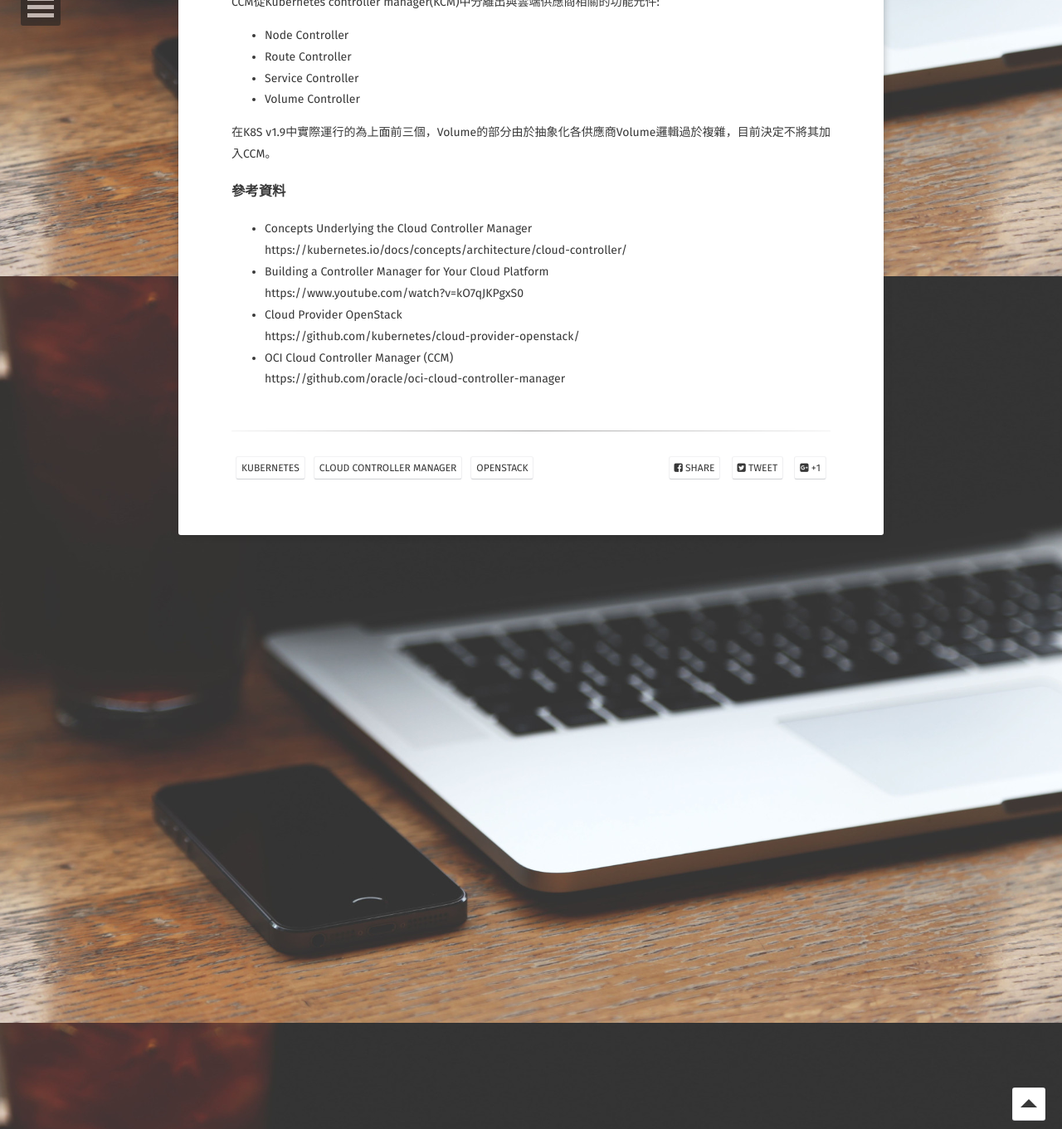
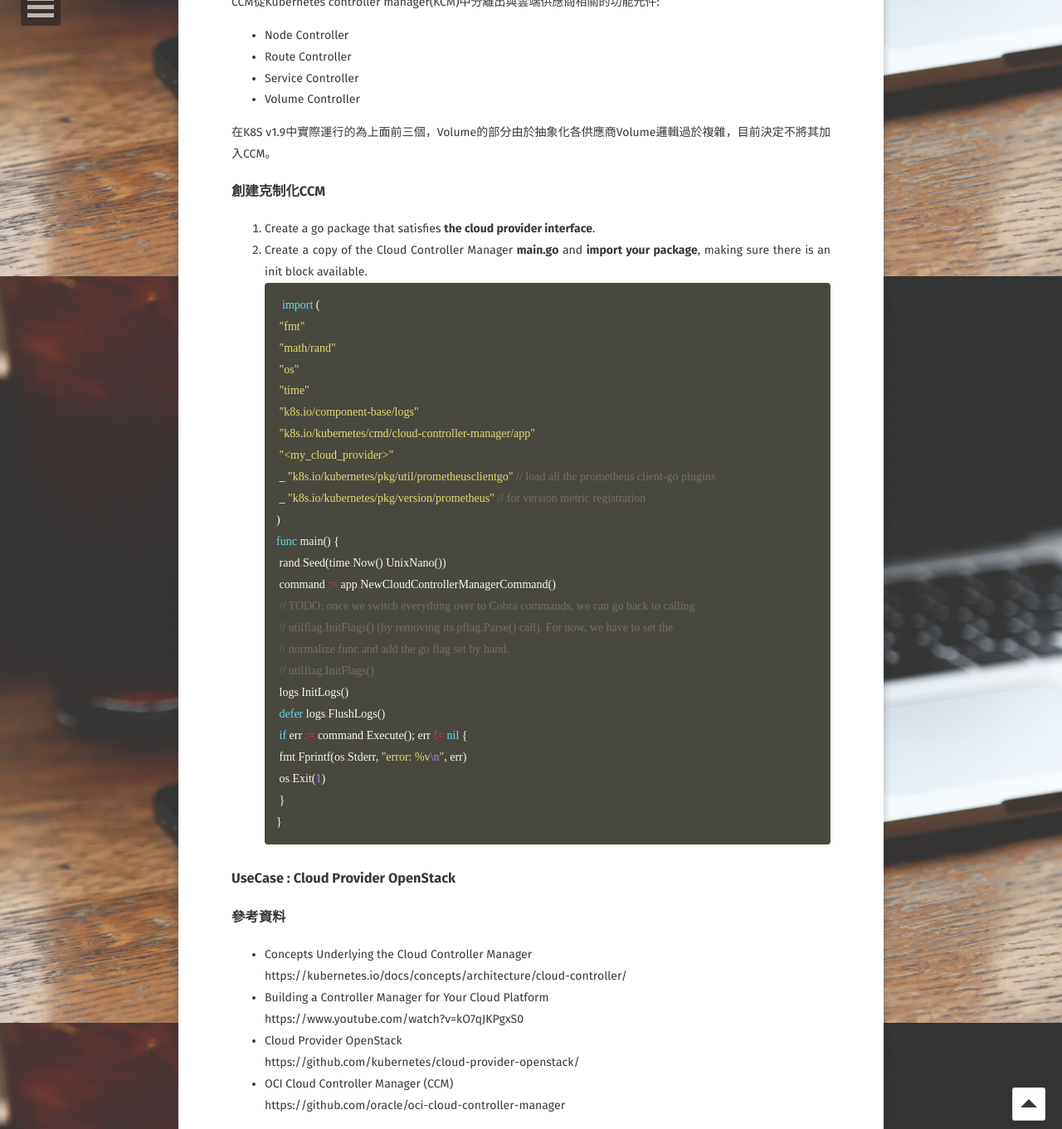
Before and after one commit to kisekitw/kisekitw.github.io, a Jekyll site: the page built from _posts/2019-09-04-Cloud-Controller-Manager.md, in a window 1280 px wide and 1400 px high, scrolled down 2328 px, cut to the strip 39-1400 px from the top of the window. Shown: the whole strip at 83% size. Built offline with Jekyll 4.4.1, drawn with Linux system fonts in a browser that asks for light colours; some web fonts are replaced; some of the changed text lies outside the part shown.

Commit message:
add CCM intro

````diff
--- a/_posts/2019-09-04-Cloud-Controller-Manager.md
+++ b/_posts/2019-09-04-Cloud-Controller-Manager.md
@@ -72,7 +72,40 @@ CCM從Kubernetes controller manager(KCM)中分離出與雲端供應商相關的
 
 在K8S v1.9中實際運行的為上面前三個，Volume的部分由於抽象化各供應商Volume邏輯過於複雜，目前決定不將其加入CCM。
 
+### 創建克制化CCM
 
+1. Create a go package that satisfies **the cloud provider interface**.
+2. Create a copy of the Cloud Controller Manager **main.go** and **import your package**, making sure there is an init block available.
+```golang
+import (
+ "fmt"
+ "math/rand"
+ "os"
+ "time"
+ "k8s.io/component-base/logs"
+ "k8s.io/kubernetes/cmd/cloud-controller-manager/app"
+ "<my_cloud_provider>"
+ _ "k8s.io/kubernetes/pkg/util/prometheusclientgo" // load all the prometheus client-go plugins
+ _ "k8s.io/kubernetes/pkg/version/prometheus" // for version metric registration
+)
+func main() {
+ rand.Seed(time.Now().UnixNano())
+ command := app.NewCloudControllerManagerCommand()
+ // TODO: once we switch everything over to Cobra commands, we can go back to calling
+ // utilflag.InitFlags() (by removing its pflag.Parse() call). For now, we have to set the
+ // normalize func and add the go flag set by hand.
+ // utilflag.InitFlags()
+ logs.InitLogs()
+ defer logs.FlushLogs()
+ if err := command.Execute(); err != nil {
+ fmt.Fprintf(os.Stderr, "error: %v\n", err)
+ os.Exit(1)
+ }
+}
+```
+
+
+### UseCase : Cloud Provider OpenStack
 
 ### 參考資料
 
````
